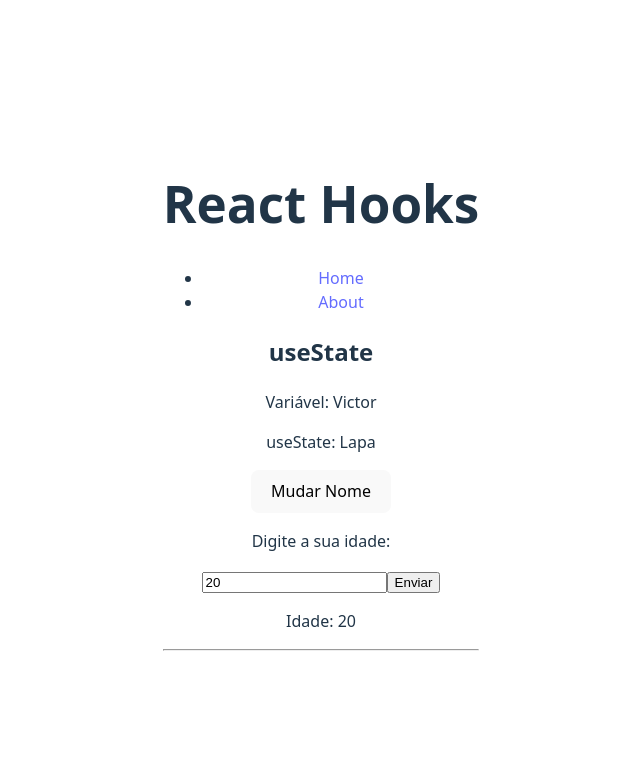
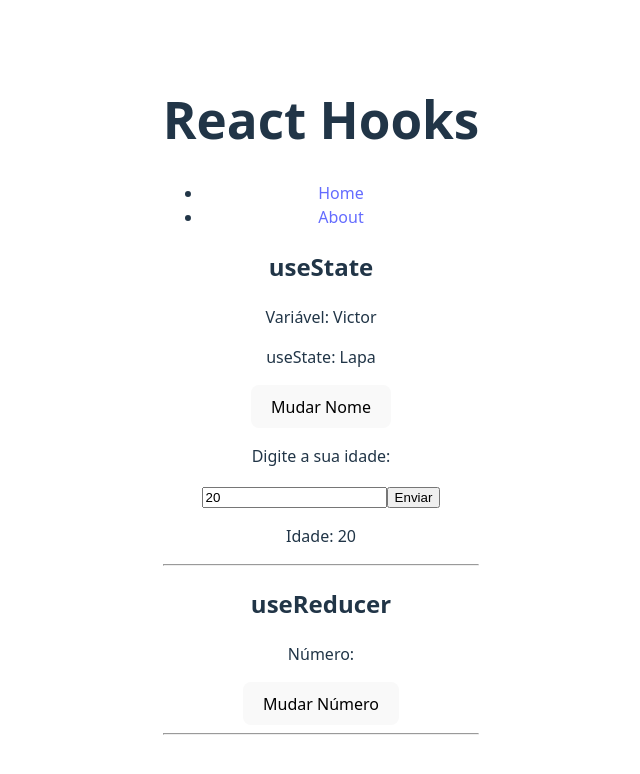
Before and after one commit to VictorLapaDev/React-Course-Matheus-Battiti, a React (Vite) app in the folder 11-Hooks/HooksReact/: page / in a window 1280 px wide. Shown: the top 774 px of the page, without its empty margins (319-959 px from the left). Built offline with nearby package versions, Linux system fonts and the light colour scheme.

Commit message:
feat: começando com useReducer

```diff
--- /dev/null
+++ b/11-Hooks/HooksReact/src/components/HookUseReducer.jsx
@@ -0,0 +1,26 @@
+import { useReducer } from 'react'
+
+const HookUseReducer = () => {
+
+    // 1 - começando com useReducer
+    // useReducer é um Hook usado quando o estado tem várias regras ou ações.
+    // Ele ajuda a organizar melhor o código.
+    // Já o useState é mais simples e usado para estados básicos.
+
+    //esse dispatch é como se fose o setNumber que executa a função dentro do reducer
+    //o state é o valor de number dentro do reducer
+    const [number, dispatch] = useReducer((state, action) => {
+        return Math.random(state)
+    })
+
+  return (
+    <div>
+        <h2>useReducer</h2>
+        <p>Número: {number}</p>
+        <button onClick={dispatch}>Mudar Número</button>
+        <hr />
+    </div>
+  )
+}
+
+export default HookUseReducer
--- a/11-Hooks/HooksReact/src/pages/Home.jsx
+++ b/11-Hooks/HooksReact/src/pages/Home.jsx
@@ -1,10 +1,12 @@
 import React from 'react'
 import HookUseState from '../components/hookUseState'
+import HookUseReducer from '../components/HookUseReducer'
 
 const Home = () => {
   return (
     <div>
         <HookUseState/>
+        <HookUseReducer/>
     </div>
   )
 }
```
